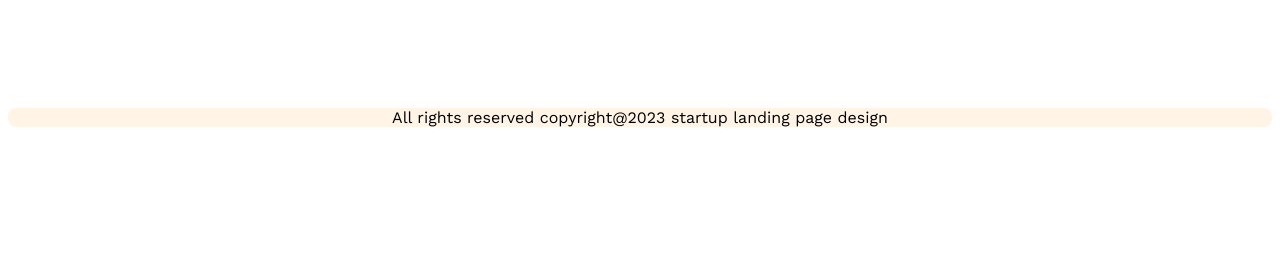
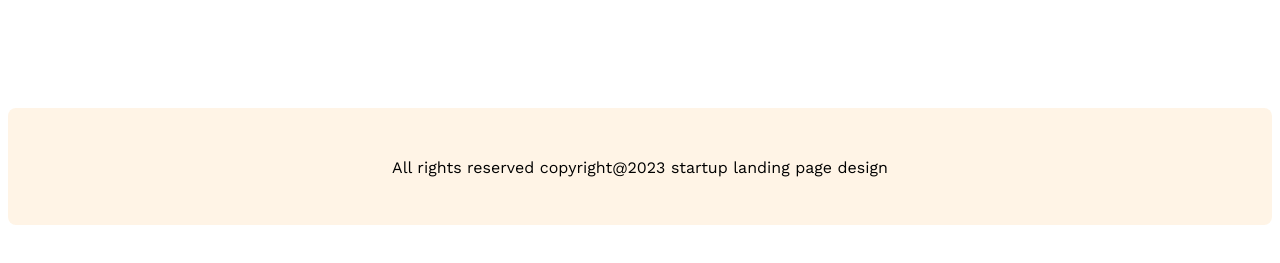
Before and after one commit to moriammunni/g3-architects-responsive-website, a plain HTML site: page index.html in a window 1280 px wide. Shown: the part 4081-4344 px from the top of the page. Drawn offline with nearby package versions, Linux system fonts and the light colour scheme.

Commit message:
added footer

```diff
--- a/styles/style.css
+++ b/styles/style.css
@@ -169,6 +169,8 @@ main{
     max-width: 1440px;
     margin: 130px auto;
     border-radius: 8px;
+    padding-top: 34px;
+    padding-bottom: 32px;
 }
 .description{
     text-align: center;
```
